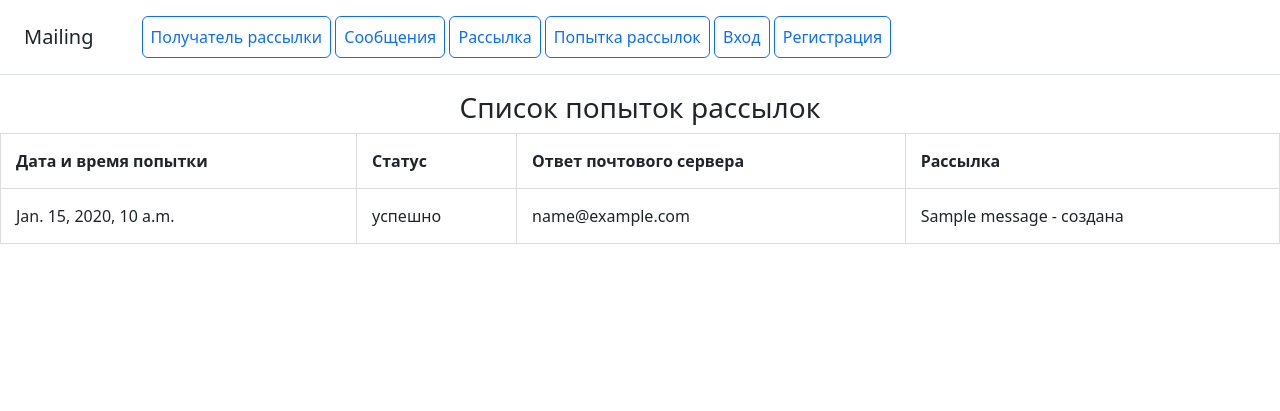
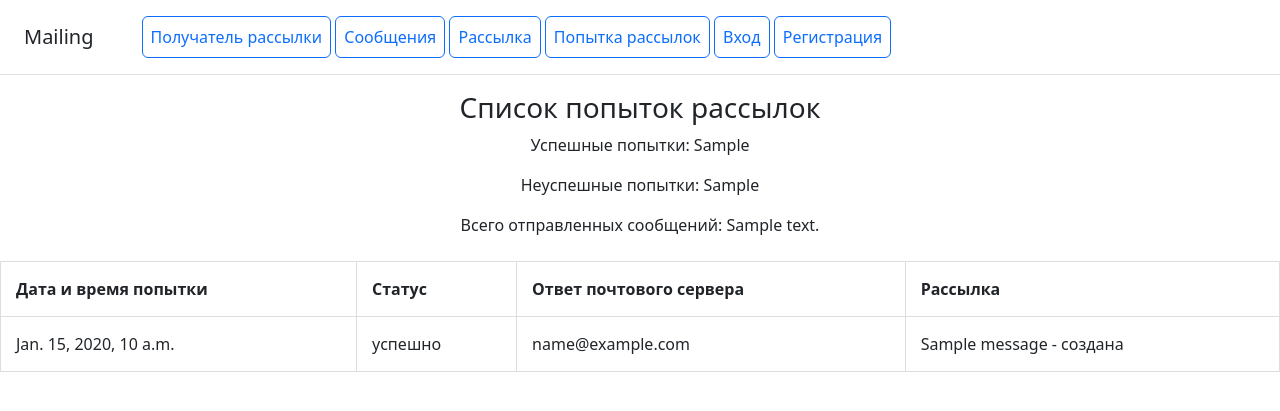
Before and after one commit to elenapantsurkina/Mailing_list_management, a Django app: template management_email/templates/management_email/mailingattempt_list.html in a window 1280 px wide. Shown: the top 411 px of the page. Run offline with Django 5.2, Linux system fonts and the light colour scheme; tables that the repository leaves empty hold one stand-in row (values such as "Sample post"); the template is opened without the code that fills it: values that come from a table or form of the project are taken from there, most other values are stand-ins (such as "Sample title", 1, 10 or a date in 2020); some libraries are stand-ins or nearby versions.

Commit message:
добавила статистику на лист попытки рассылок. вынесла функцию в модуль services для устранения цикличночти импорта

```diff
--- a/management_email/models.py
+++ b/management_email/models.py
@@ -1,5 +1,4 @@
 from django.db import models
-
 from users.models import User
 
 
--- a/management_email/templates/management_email/mailingattempt_list.html
+++ b/management_email/templates/management_email/mailingattempt_list.html
@@ -26,6 +26,12 @@ th, td {
 
 <h3 class="text-center w-100">Список попыток рассылок</h3>
 
+<div class="text-center mb-4">
+    <p>Успешные попытки: {{ statistics.successful_attempts }}</p>
+    <p>Неуспешные попытки: {{ statistics.unsuccessful_attempts }}</p>
+    <p>Всего отправленных сообщений: {{ statistics.sent_messages }}</p>
+</div>
+
 <table>
     <tr>
         <th scope="col" >Дата и время попытки</th>
```
Also changed, not shown: users/services.py (added, +13 -0 lines), users/views.py (+13 -2 lines).
